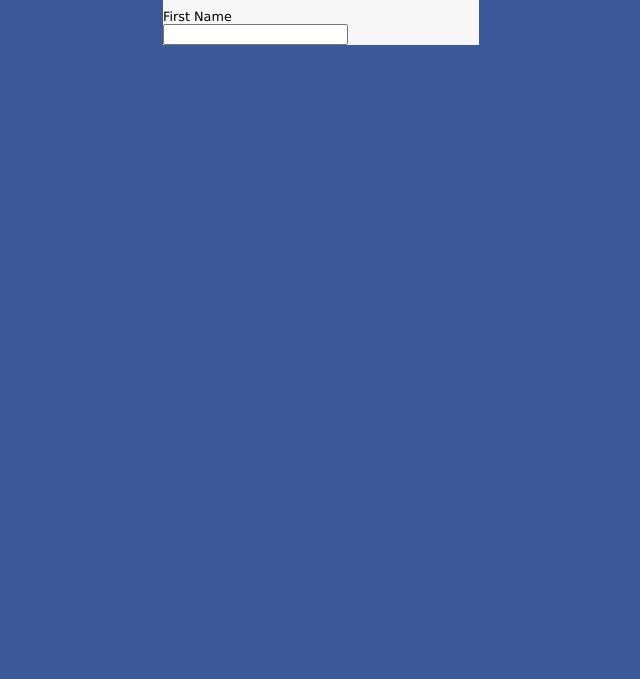
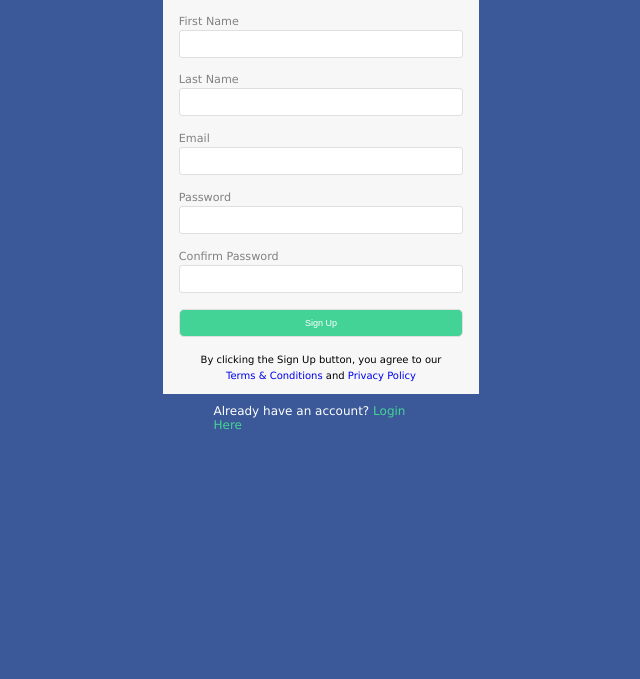
Before and after one commit to VigilV11/SignUpForm, a plain HTML site: page index.html in a window 1280 px wide. Shown: the part 121-800 px from the top of the page, without its empty margins (319-959 px from the left). Drawn offline with Linux system fonts and the light colour scheme.

Commit message:
Form structure and styling completed

```diff
--- a/css/style.css
+++ b/css/style.css
@@ -1,3 +1,11 @@
+* {
+  box-sizing: border-box;
+}
+
+:root {
+  --signup-color: rgb(68, 211, 151);
+}
+
 body {
   background: #3b5998;
   font-family: 'Lucida Sans', 'Lucida Sans Regular', 'Lucida Grande',
@@ -8,7 +16,9 @@ body {
   display: block;
   background: #f7f7f7;
   width: 25%;
-  margin: 3% auto;
+  margin: 3% auto 0;
+  /* border-radius: 10px;
+  box-shadow: 2px 6px 8px 8px rgba(0, 0, 0, 0.2); */
 }
 
 /* $$$$$$$$$$$$$$$$$$$$$ FORM HEADER $$$$$$$$$$$$$$$$$$$$$ */
@@ -16,8 +26,7 @@ body {
 .form-header {
   text-align: center;
   display: block;
-  padding-top: 2px;
-  /* margin-top: 4rem; */
+  padding-top: 1px;
 }
 
 .form-title {
@@ -30,17 +39,83 @@ body {
   font-size: 0.8rem;
   margin-top: 0;
   font-weight: 100;
+  margin-bottom: 6%;
 }
 
 /* $$$$$$$$$$$$$$$$$$$$$ FORM ENTRIES $$$$$$$$$$$$$$$$$$$$$ */
 
 .custom-form-label {
   display: block;
-  font-size: 0.8rem;
+  font-size: 0.7rem;
+  margin: 2px 5%;
+  color: #838181;
 }
 
 .custom-form-input {
   display: block;
+  margin: 2px 5%;
+  border: 1px solid #e0dfdf;
+  border-radius: 3px;
+  height: 28px;
+  width: 90%;
+  margin-bottom: 5%;
 }
 
+/* $$$$$$$$$$$$$$$$$$$$$ SIGN UP BUTTON $$$$$$$$$$$$$$$$$$$$$ */
+
+.signup-btn {
+  display: block;
+  margin: 2px 5%;
+  border: 1px solid #e0dfdf;
+  border-radius: 5px;
+  height: 28px;
+  width: 90%;
+  margin-bottom: 5%;
+  background: var(--signup-color);
+  color: #fff;
+  font-size: 9px;
+  /* padding-bottom: 5%; */
+  cursor: pointer;
+}
+
+.signup-btn:hover {
+  background: rgb(9, 131, 80);
+}
 /* $$$$$$$$$$$$$$$$$$$$$ FORM FOOTER $$$$$$$$$$$$$$$$$$$$$ */
+
+.form-footer-text {
+  font-size: 10px;
+  line-height: 1rem;
+  text-align: center;
+  padding-bottom: 10px;
+}
+
+.form-footer-link {
+  text-decoration: none;
+}
+
+.form-footer-link:hover {
+  text-decoration: none;
+  color: coral;
+}
+
+/* $$$$$$$$$$$$$$$$$$$$$ LOGIN TEXT $$$$$$$$$$$$$$$$$$$$$ */
+
+.login-text {
+  display: block;
+  width: 25%;
+  margin: 0 auto;
+  color: #fff;
+  padding: 0 4%;
+  font-size: 12px;
+}
+
+.login-text a {
+  text-decoration: none;
+  color: var(--signup-color);
+}
+
+.login-text a:hover {
+  text-decoration: none;
+  color: coral;
+}
--- a/index.html
+++ b/index.html
@@ -16,7 +16,41 @@
       <form action="">
         <label class="custom-form-label" for="fName">First Name</label>
         <input class="custom-form-input" type="text" name="fName" id="fName" />
+
+        <label class="custom-form-label" for="lName">Last Name</label>
+        <input class="custom-form-input" type="text" name="lName" id="lName" />
+
+        <label class="custom-form-label" for="email">Email</label>
+        <input class="custom-form-input" type="email" name="email" id="email" />
+
+        <label class="custom-form-label" for="password">Password</label>
+        <input
+          class="custom-form-input"
+          type="password"
+          name="password"
+          id="password"
+        />
+
+        <label class="custom-form-label" for="password">Confirm Password</label>
+        <input
+          class="custom-form-input"
+          type="password"
+          name="password"
+          id="password"
+        />
+
+        <button class="signup-btn" type="submit">Sign Up</button>
+
+        <p class="form-footer-text">
+          By clicking the Sign Up button, you agree to our <br />
+          <a class="form-footer-link" href="#">Terms & Conditions</a>
+          and
+          <a class="form-footer-link" href="#">Privacy Policy</a>
+        </p>
       </form>
     </div>
+    <p class="login-text">
+      Already have an account? <a href="#">Login Here</a>
+    </p>
   </body>
 </html>
```
